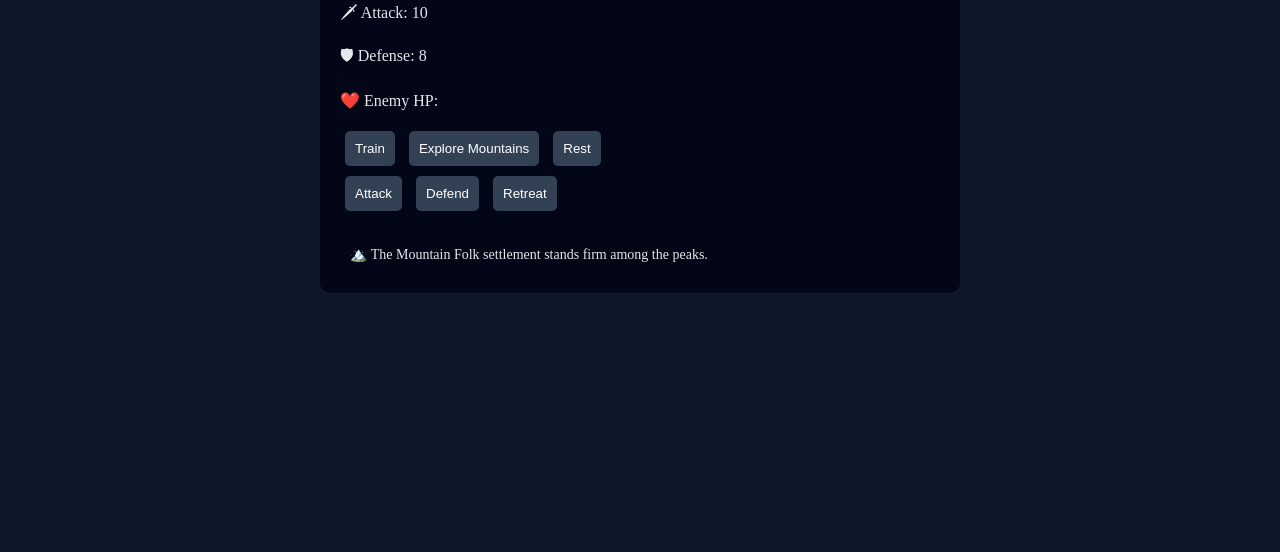
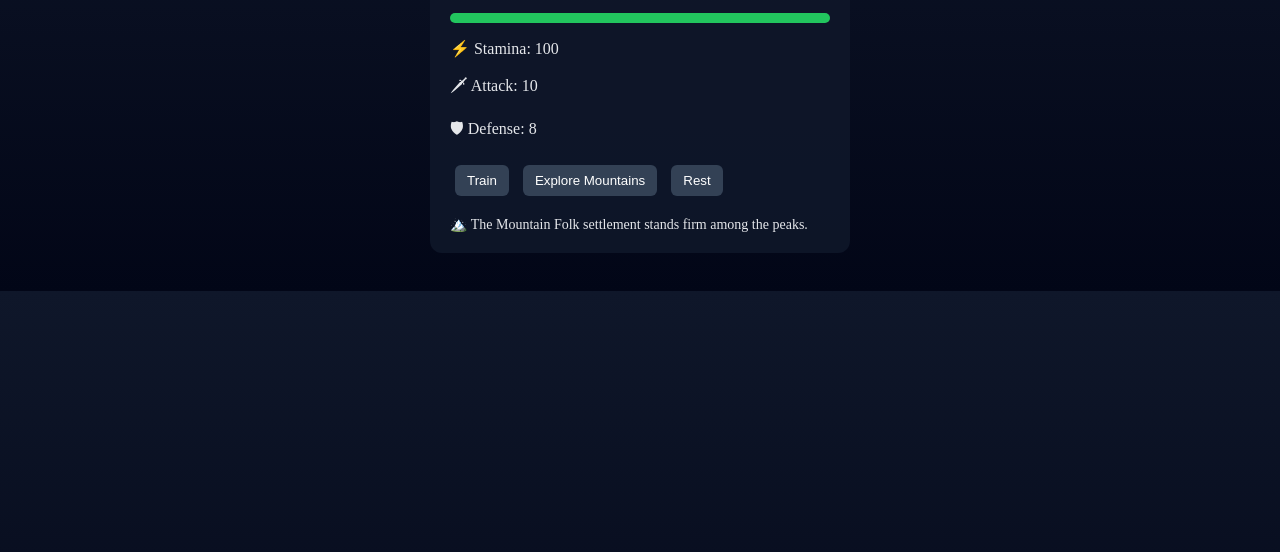
Before and after one commit to molakoster-cmyk/cultures-reborn, a plain HTML site: page index.html in a window 1280 px wide. Shown: the part 248-800 px from the top of the page. Drawn offline with Linux system fonts and the light colour scheme.

Commit message:
Update style.css

```diff
--- a/style.css
+++ b/style.css
@@ -1,35 +1,60 @@
 body {
-  background: #0f172a;
+  background: linear-gradient(180deg, #0f172a, #020617);
   color: #e5e7eb;
   font-family: serif;
-  padding: 20px;
+  display: flex;
+  justify-content: center;
+  padding: 30px;
 }
 
 #game {
-  max-width: 600px;
-  margin: auto;
-  background: #020617;
+  width: 380px;
+  background: rgba(15, 23, 42, 0.9);
   padding: 20px;
-  border-radius: 10px;
+  border-radius: 12px;
+}
+
+h1, h2 {
+  text-align: center;
 }
 
 button {
   background: #334155;
   color: white;
   border: none;
-  padding: 10px;
+  padding: 8px 12px;
   margin: 5px;
-  border-radius: 5px;
+  border-radius: 6px;
+  cursor: pointer;
 }
 
 button:hover {
   background: #475569;
 }
 
+.bar {
+  background: #1e293b;
+  height: 10px;
+  border-radius: 5px;
+  overflow: hidden;
+  margin-bottom: 10px;
+}
+
+#healthBar, #enemyHealthBar {
+  height: 100%;
+  background: #22c55e;
+  width: 100%;
+}
+
+#enemyHealthBar {
+  background: #ef4444;
+}
+
+.hidden {
+  display: none;
+}
+
 #log {
-  margin-top: 20px;
+  margin-top: 15px;
   font-size: 14px;
-  background: #020617;
-  padding: 10px;
-  border-radius: 5px;
 }
```
